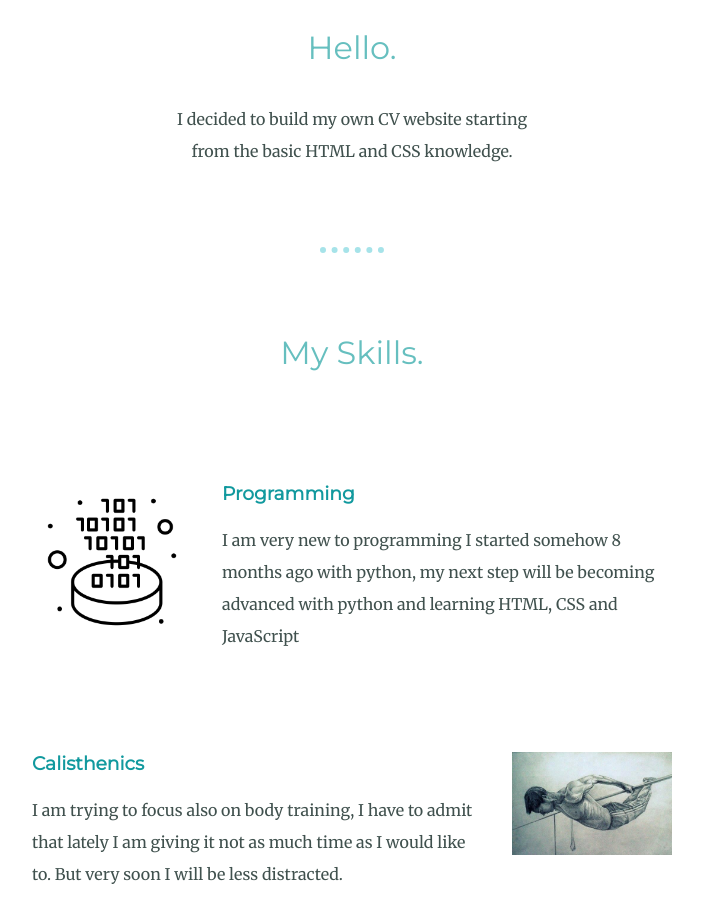
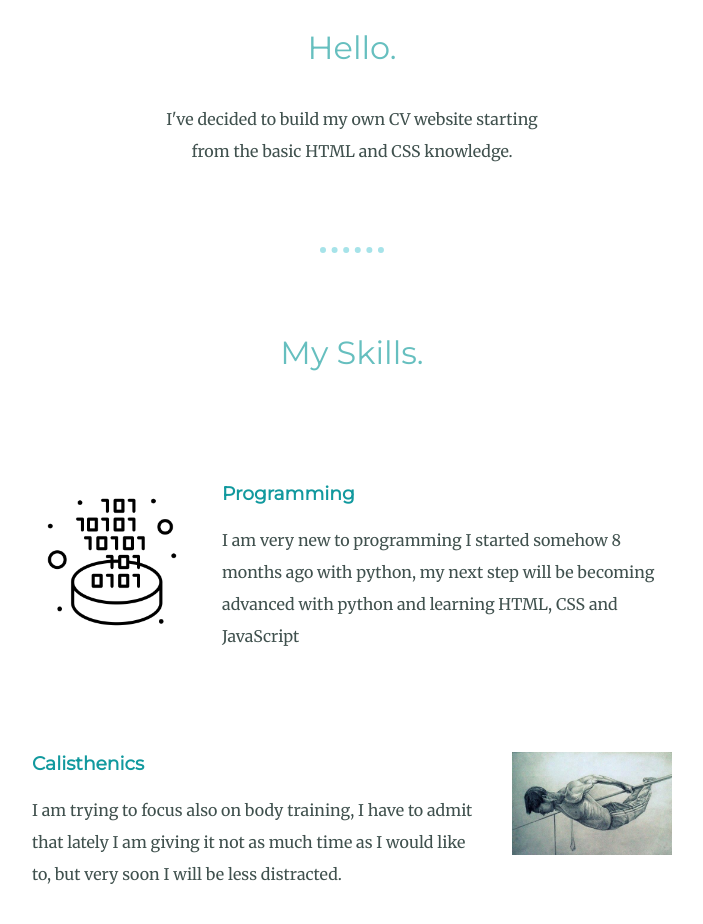
Before and after one commit to ervis-s/cv, a plain HTML site: page index.html in a window 1280 px wide. Shown: the part 1048-1972 px from the top of the page, without its empty margins (288-991 px from the left). Drawn offline with Linux system fonts and the light colour scheme.

Commit message:
Update index.html
some minor adjustment

```diff
--- a/index.html
+++ b/index.html
@@ -32,7 +32,7 @@
   <div class="profile">
     <img src="images/img.png" alt="my_photo" style="width: 200px">
     <h2>Hello.</h2>
-    <p class="intro">I decided to build my own CV website starting from the basic HTML and CSS knowledge.</p>
+    <p class="intro">I've decided to build my own CV website starting from the basic HTML and CSS knowledge.</p>
   </div>
   <hr>
   <div class="skills">
@@ -46,7 +46,7 @@
       <img class="cali_image" src="images/cali.jpg" alt="">
       <h3>Calisthenics</h3>
       <!--style="clear: right"-->
-      <p>I am trying to focus also on body training, I have to admit that lately I am giving it not as much time as I would like to. But very soon I will be less distracted.</p>
+      <p>I am trying to focus also on body training, I have to admit that lately I am giving it not as much time as I would like to, but very soon I will be less distracted.</p>
     </div>
   </div>
   <hr>
```
